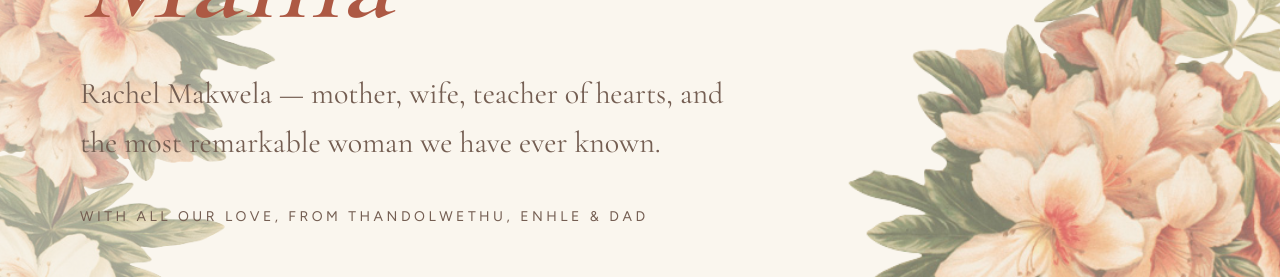
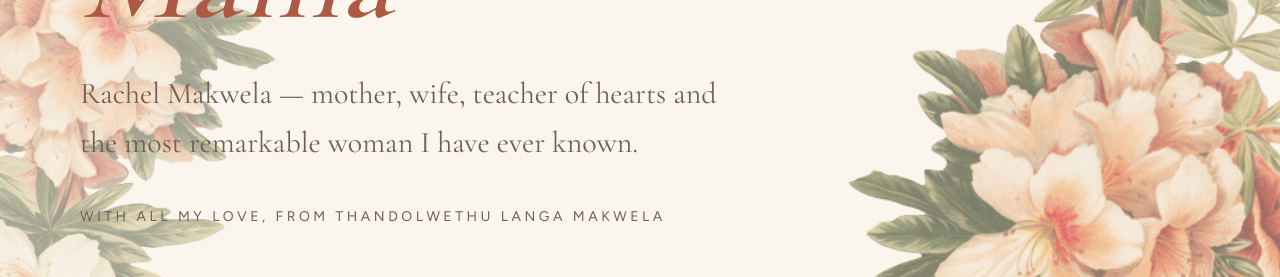
Before and after one commit to thando-frontend/tomyrolemodel, a Next.js app: page / in a window 1280 px wide. Shown: the part 371-648 px from the top of the page. Built offline with nearby package versions, Linux system fonts and the light colour scheme.

Commit message:
Update hero text for personalization

```diff
--- a/components/hero.tsx
+++ b/components/hero.tsx
@@ -24,10 +24,10 @@ export function Hero() {
           <span className="italic text-primary">{'Mama'}</span>
         </h1>
         <p className="mt-8 font-serif text-2xl md:text-3xl text-muted-foreground max-w-2xl leading-relaxed text-pretty">
-          {'Rachel Makwela — mother, wife, teacher of hearts, and the most remarkable woman we have ever known.'}
+          {'Rachel Makwela — mother, wife, teacher of hearts and the most remarkable woman I have ever known.'}
         </p>
         <p className="mt-10 font-sans text-sm tracking-[0.25em] uppercase text-muted-foreground">
-          {'With all our love, from Thandolwethu, Enhle & Dad'}
+          {'With all my love, from Thandolwethu Langa Makwela'}
         </p>
       </div>
 
```
